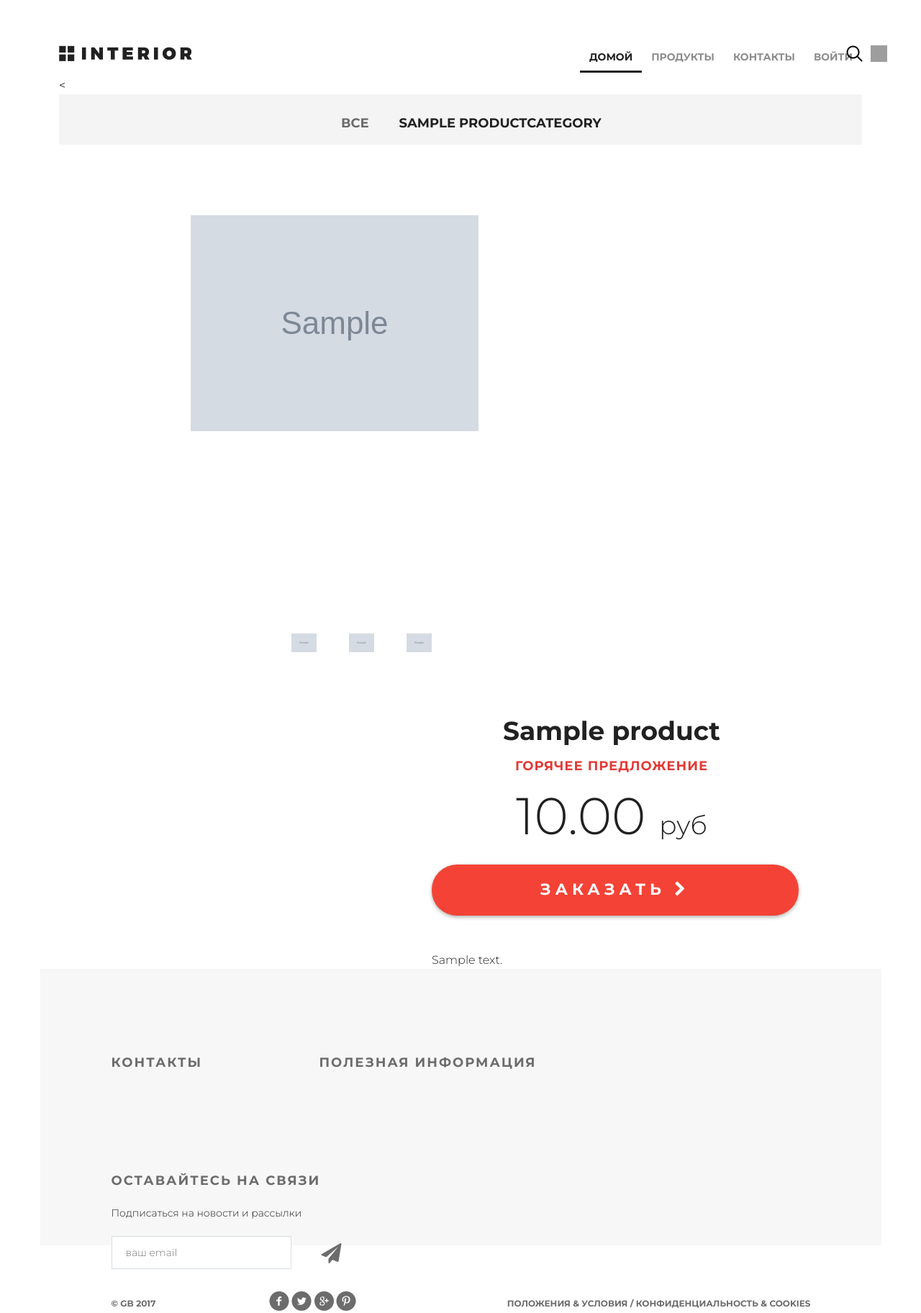
After one commit to Chibizov96/Django-Base, a Django app: page /products/product/1/ in a window 1280 px wide. The commit adds this page. Shown: the whole page at 72% size. Run offline with Django 3.2, Linux system fonts and the light colour scheme; tables that the repository leaves empty hold one stand-in row (values such as "Sample post"); grey boxes marked "Sample" are stand-in pictures; grey boxes are pictures that could not be loaded.

Commit message:
Lesson 6 done

```diff
--- a/geekshop/authapp/templates/authapp/login.html
+++ b/geekshop/authapp/templates/authapp/login.html
@@ -7,6 +7,9 @@
             <div class="mx-auto col-3">
                 <form class="form-horizontal" action="{% url 'auth:login' %}" method="post" >
                     {% csrf_token %}
+                    {% if next %}
+                        <input type="hidden" name="next" value="{{ next }}">
+                    {% endif %}
                     {{ login_form.as_p }}
                     <button type="submit" class="btn btn-primary">Войти</button>
                 </form>
--- /dev/null
+++ b/geekshop/basketapp/static/basketapp/js/script.js
@@ -0,0 +1,14 @@
+window.onload = function () {
+    $('.basket_list').on('click', 'input[type=number]', function (event) {
+        var t_href = event.target;
+        console.log(t_href);
+        $.ajax({
+            url: "/basket/edit/" + t_href.name + "/" + t_href.value + "/",
+
+            success: function (data) {
+                $('.basket_list').html(data.result);
+            },
+        });
+        event.preventDefault();
+    });
+}
--- a/geekshop/basketapp/urls.py
+++ b/geekshop/basketapp/urls.py
@@ -1,5 +1,5 @@
 from django.urls import path
-from basketapp.views import basket_add, basket_remove, basket
+from basketapp.views import basket_add, basket_remove, basket, basket_edit
 
 app_name = 'basketapp'
 
@@ -7,4 +7,5 @@ urlpatterns = [
     path('', basket, name='view'),
     path('add/<int:pk>/', basket_add, name='add'),
     path('remove/<int:pk>)/', basket_remove, name='remove'),
+    path('edit/<int:pk>/<int:quantity>/', basket_edit, name='edit')
 ]
--- a/geekshop/geekshop/settings.py
+++ b/geekshop/geekshop/settings.py
@@ -124,6 +124,7 @@ STATIC_URL = '/static/'
 
 STATICFILES_DIRS = (
     os.path.join(BASE_DIR, "geekshop", "static"),
+    os.path.join(BASE_DIR, "basketapp", "static"),
 )
 
 MEDIA_URL = '/media/'
@@ -134,3 +135,6 @@ MEDIA_ROOT = os.path.join(BASE_DIR, 'media')
 # https://docs.djangoproject.com/en/3.2/ref/settings/#default-auto-field
 
 DEFAULT_AUTO_FIELD = 'django.db.models.BigAutoField'
+
+
+LOGIN_URL = '/auth/login/'
--- a/geekshop/geekshop/static/geekshop/style.css
+++ b/geekshop/geekshop/static/geekshop/style.css
@@ -82,11 +82,11 @@ html, body {
 }
 .basket {
 	display: block;
-	width: 23px;
+
 	height: 23px;
 	background-image: url(img/basket.png);
 	position: absolute;
-	top: 63px;
+
 	left: 1210px;
 }
 
@@ -891,7 +891,6 @@ td:first-child {
 
 .details-products {
 	padding-left: 98px;
-	padding-right: 98px;
 	margin-top: 98px;
 	height: 651px;
 }
@@ -970,31 +969,7 @@ td:first-child {
 	text-align: center;
 }
 
-.red-button {
-	display: block;
-	height: 71px;
-	width: 510px;
-	border-radius: 35px;
-	background-color: #f44336;
-	text-align: center;
-	text-transform: uppercase;
-	text-decoration: none;
-	color:  #ffffff;
-	font-size: 22px;
-	font-weight: 700;
-	line-height: 24px;
-	box-shadow: 0px 2px 4.85px 0.15px rgba(33, 33, 33, 0.35);
-	line-height: 70px;
-	letter-spacing: 6px;
-	margin-top: 31px;
-}
-.red-button:hover {
-	box-shadow: none;
-}
-.red-button:active {
-	box-shadow: none;
-	background-color: #d41306;
-}
+
 
 .description-text {
 	margin-top: 50px;
--- a/geekshop/geekshop/templates/geekshop/base.html
+++ b/geekshop/geekshop/templates/geekshop/base.html
@@ -7,8 +7,10 @@
 	<title>{% block title %}{{title|title}}{% endblock %}</title>
 	<link rel="stylesheet" type="text/css" href="{% static 'geekshop/style.css' %}">
 	<link rel="stylesheet" href="{% static 'geekshop/fonts/font-awesome/css/font-awesome.css' %}">
+    <link href="https://cdn.jsdelivr.net/npm/bootstrap@5.0.2/dist/css/bootstrap.min.css" rel="stylesheet" integrity="sha384-EVSTQN3/azprG1Anm3QDgpJLIm9Nao0Yz1ztcQTwFspd3yD65VohhpuuCOmLASjC" crossorigin="anonymous">
     {% block css %}
     {% endblock%}
+    <script src="{% static 'basketapp/js/script.js' %}"></script>
 
     {% block js %}
     {% endblock%}
--- a/geekshop/geekshop/templates/geekshop/includes/inc_main_menu.html
+++ b/geekshop/geekshop/templates/geekshop/includes/inc_main_menu.html
@@ -22,9 +22,11 @@
     </ul>
     <a href="#" class="search"></a>
     <a href="{% url 'basket:view' %}" class="basket">
-        <span>
-            {% if basket %} {{ basket|length }} {% endif %}
-        </span>
+      <span>
+        {% if basket %}
+          {{ basket.0.total_cost|floatformat:0 }} руб
+          ({{ basket.0.total_quantity }} шт)
+        {% endif %}
+      </span>
     </a>
 </div>
-© 2021 GitHub, Inc.
--- /dev/null
+++ b/geekshop/mainapp/templates/mainapp/product.html
@@ -0,0 +1,49 @@
+{% extends 'geekshop/base.html' %}
+{% load static %}
+
+{% block css %}
+	<link rel="stylesheet" type="text/css" href="{% static 'mainapp/style.css' %}">
+{% endblock %}
+
+{% block content %}
+    <div class="details">
+			{% include 'mainapp/includes/inc_category_menu.html' %}
+
+			<div class="details-products">
+				<div class="details-slider">
+					<div class="slider-product text-center">
+						<img src="/media/{{product.image}}">
+					</div>
+					<div class="slider-control d-flex ">
+						<div class="block">
+							<a href="#"><img src="/media/{{product.image}}" alt="" class="w-50">
+								<div class="text"></div>
+							</a>
+						</div>
+						<div class="block">
+							<a href="#"><img src="/media/{{product.image}}" alt="" class="w-50">
+								<div class="text"></div>
+							</a>
+						</div>
+						<div class="block">
+							<a href="#"><img src="/media/{{product.image}}" alt="" class="w-50">
+								<div class="text"></div>
+							</a>
+						</div>
+					</div>
+				</div>
+
+				<div class="description">
+					<h3 class="big-bold">{{ product.name }}</h3>
+					<h3 class="red">горячее предложение</h3>
+					<p class="price"> {{ product.price }} <span>руб</span></p>
+					<a href="{% url 'basket:add' product.pk %}" class="red-button">
+						заказать <i class="fa fa-chevron-right" aria-hidden="true"></i>
+					</a>
+					<div class="description-text">
+						{{ product.description }}
+					</div>
+				</div>
+			</div>
+    </div>
+{% endblock %}
--- a/geekshop/mainapp/urls.py
+++ b/geekshop/mainapp/urls.py
@@ -1,9 +1,10 @@
 from django.urls import path
-from .views import products
+from .views import products, product
 
 app_name = 'products'
 
 urlpatterns = [
     path('', products, name='index'),
     path('category/<int:pk>/', products, name='category'),
+    path('product/<int:pk>/', product, name='product'),
 ]
--- a/geekshop/mainapp/views.py
+++ b/geekshop/mainapp/views.py
@@ -1,14 +1,33 @@
+import random
+
 from django.shortcuts import render, get_object_or_404
 
 from basketapp.models import Basket
 from mainapp.models import ProductCategory, Product
 
 
+def get_basket(user):
+    if user.is_authenticated:
+        return Basket.objects.filter(user=user)
+    else:
+        return []
+
+
+def get_hot_product():
+    product = Product.objects.all()
+
+    return random.sample(list(product), 1)[0]
+
+
+def get_same_products(hot_product):
+    same_products = Product.objects.filter(category=hot_product.category).exclude(pk=hot_product.pk)
+
+    return same_products
+
+
 def products(request, pk=None):
     title = 'продукты/каталог'
-    basket = []
-    if request.user.is_authenticated:
-        basket = Basket.objects.filter(user=request.user)
+    basket = get_basket(request.user)
 
     links_menu = ProductCategory.objects.all()
     products = Product.objects.all().order_by('price')
@@ -29,13 +48,29 @@ def products(request, pk=None):
         }
         return render(request=request, template_name='mainapp/products.html', context=context)
 
-    same_products = Product.objects.all()[3:5]
+    hot_product = get_hot_product()
+    same_products = get_same_products(hot_product)
 
     context = {
         'title': title,
         'links_menu': links_menu,
+        'hot_product': hot_product,
         'same_products': same_products,
         'products': products,
         'basket': basket,
     }
+
     return render(request=request, template_name='mainapp/products.html', context=context)
+
+
+def product(request, pk):
+    title = 'продукты'
+
+    context = {
+        'title': title,
+        'links_menu': ProductCategory.objects.all(),
+        'product': get_object_or_404(Product, pk=pk),
+        'basket': get_basket(request.user),
+    }
+
+    return render(request, 'mainapp/product.html', context)
```
Also changed, not shown: geekshop/authapp/views.py (+9 -3 lines), geekshop/basketapp/models.py (+16 -0 lines), geekshop/basketapp/templates/basketapp/basket.html (+24 -3 lines), geekshop/basketapp/views.py (+48 -2 lines), geekshop/geekshop/views.py (+5 -3 lines), geekshop/mainapp/templates/mainapp/products.html (+37 -42 lines).
